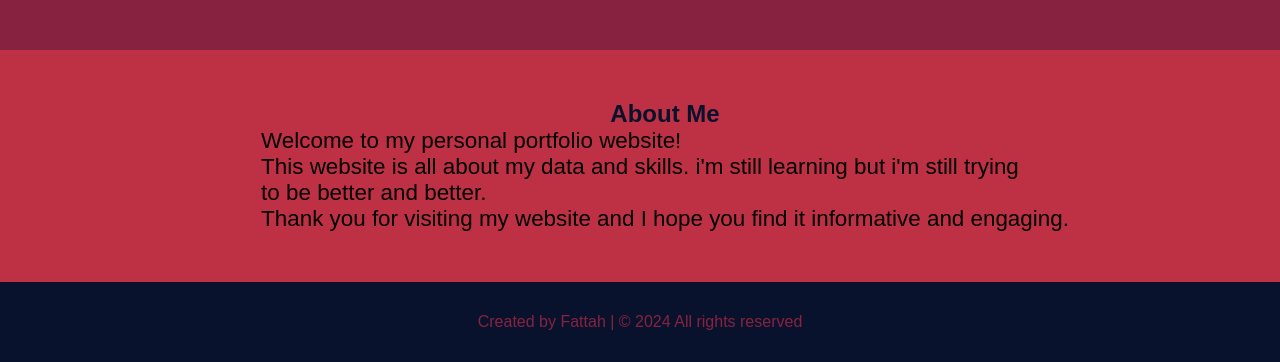
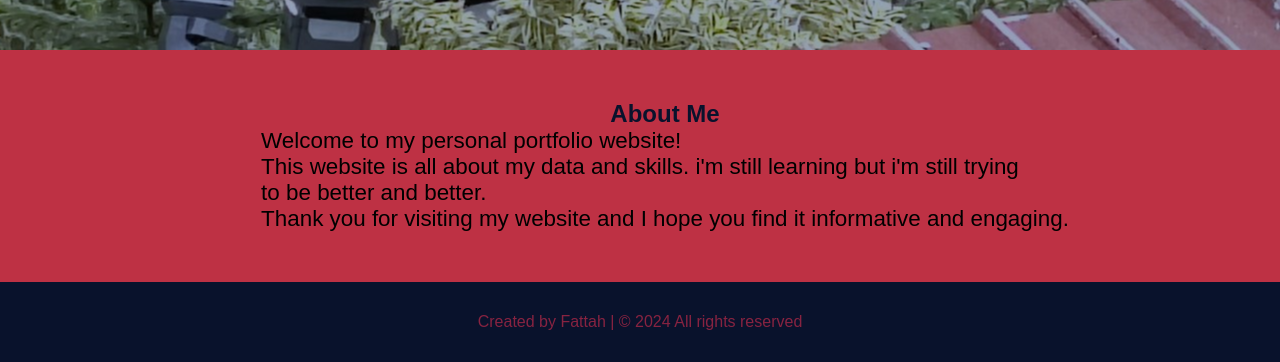
Before and after one commit to fattaoh/portofolio, a plain HTML site: page index.html in a window 1280 px wide. Shown: the part 590-952 px from the top of the page. Drawn offline with nearby package versions, Linux system fonts and the light colour scheme.

Commit message:
`Update background image in style.css`

```diff
--- a/asset/CSS/style.css
+++ b/asset/CSS/style.css
@@ -43,7 +43,7 @@
 html{
     scroll-behavior: smooth;
     overflow-x: hidden;
-    background-color: var(--white);
+    background: url(../src/images/gundam.jpg) no-repeat center center fixed;
 }
 
 body{
```
Also changed, not shown: asset/src/images/gundam.jpg (added).
